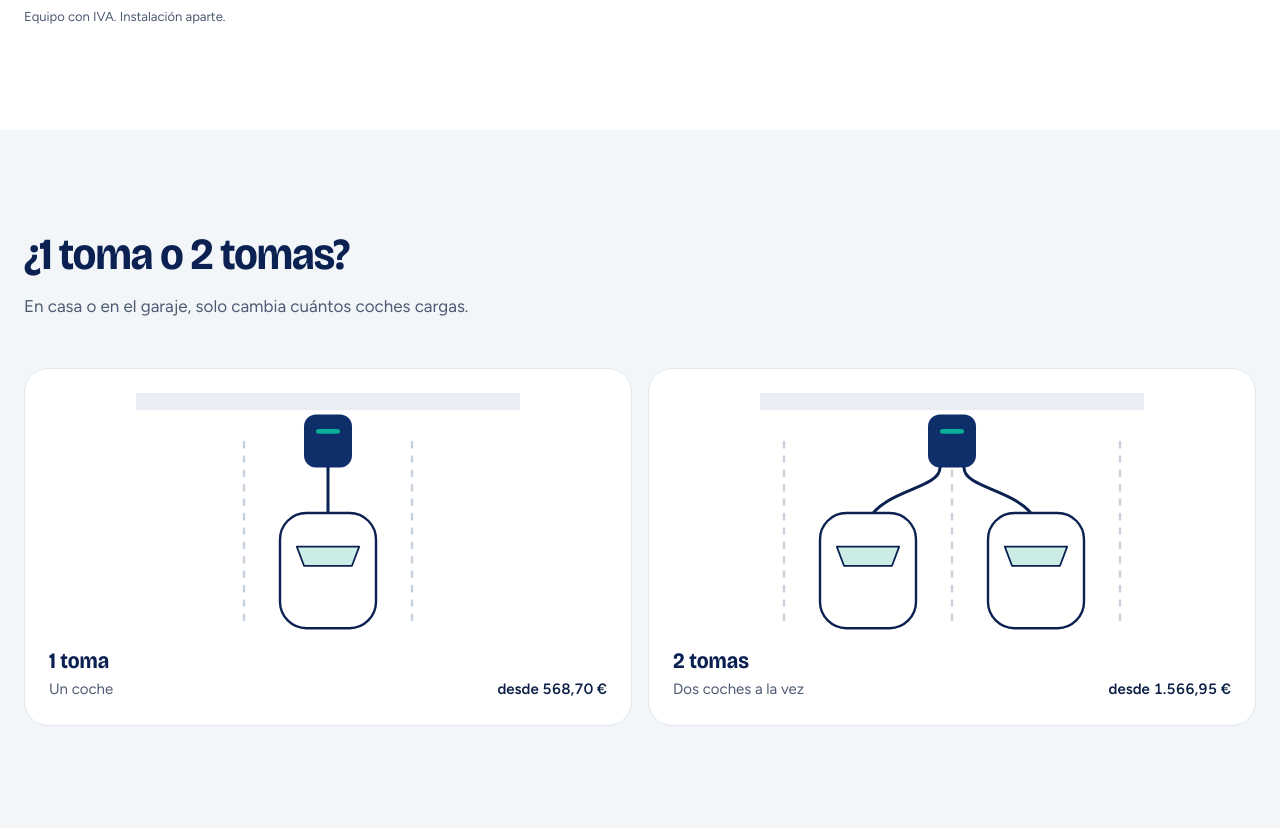
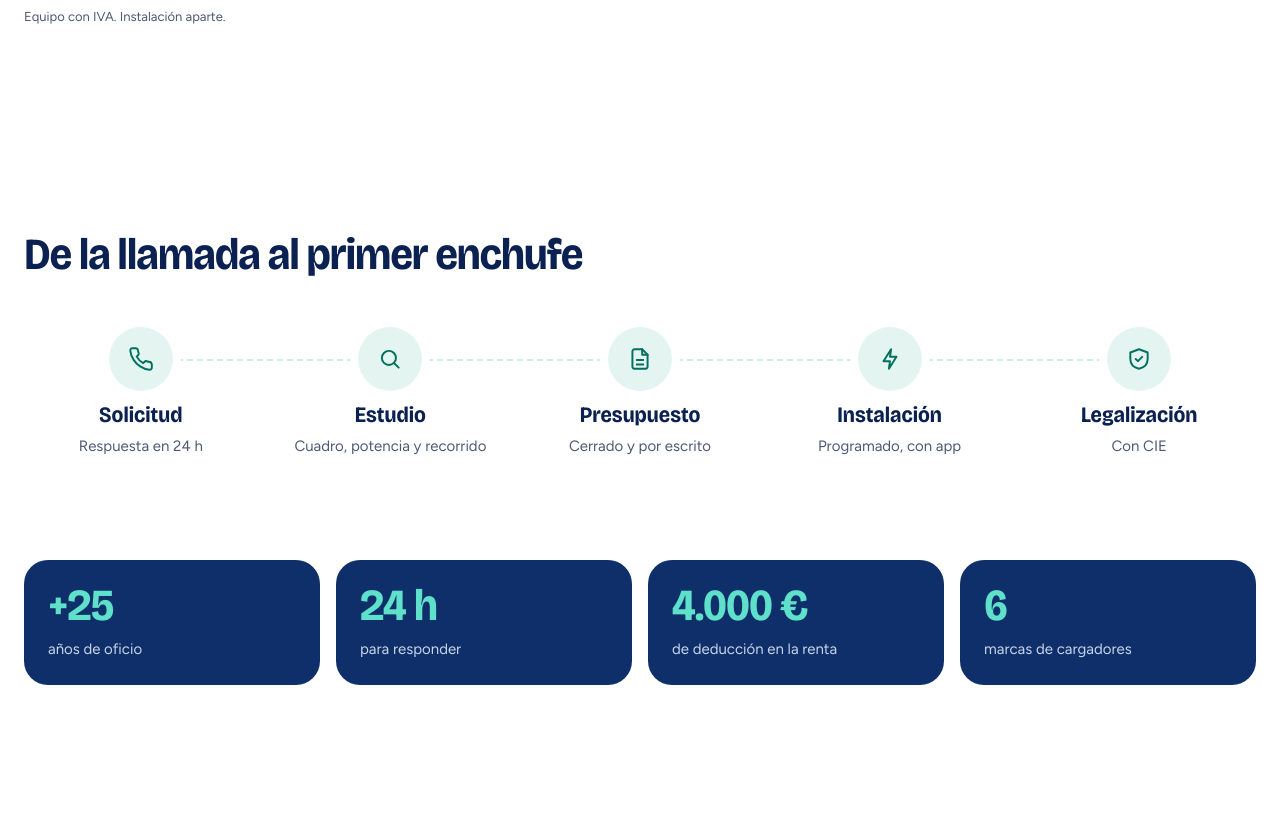
Before and after one commit to pbotiaortin-lang/evoltix-web, a plain HTML site: page index.html in a window 1280 px wide. Shown: the part 1380-2211 px from the top of the page. Drawn offline with Linux system fonts and the light colour scheme.

Commit message:
Portada: quita la comparativa de 1 toma frente a 2 tomas
Co-Authored-By: Claude Opus 5.5 <noreply@anthropic.com>
Claude-Session: https://claude.ai/code/session_01Ndv2hgkoy3e8QzPPt2QSSo

```diff
--- a/css/styles.css
+++ b/css/styles.css
@@ -539,22 +539,10 @@ a[href^="tel:"]{white-space:nowrap}
 .cars{position:absolute;left:12px;top:12px;display:flex;gap:4px;padding:6px 10px;border-radius:var(--pill);background:#E4F5F1;color:#00705F}
 @media (hover:hover) and (pointer:fine){.use:hover{transform:translateY(-2px)}.use:hover .ph img{transform:scale(1.03)}.use:hover .go{transform:translateX(3px)}}
 .uses-note{margin-top:20px}
-/* 1 toma frente a 2 tomas */
-.vs{display:grid;grid-template-columns:repeat(2,minmax(0,1fr));gap:16px}
-.vs-card{display:grid;grid-template-columns:minmax(0,1fr) auto;gap:16px 24px;align-items:end;padding:24px;border-radius:24px;background:var(--card);border:1px solid var(--line);color:var(--ink);text-decoration:none;transition:transform .2s var(--ease-out),border-color .2s ease}
-.vs-svg{grid-column:1/-1;width:100%;height:auto;max-height:240px}
-.vs-t{display:grid;gap:4px}
-.vs-t b{font:700 var(--t3)/1.1 var(--display);color:var(--head)}
-.vs-t span{color:var(--muted);font-size:var(--t5)}
-.vs-p{font-weight:600;font-size:var(--t5);font-variant-numeric:tabular-nums;white-space:nowrap}
-@media (hover:hover) and (pointer:fine){.vs-card:hover{transform:translateY(-2px);border-color:var(--line-strong)}}
 /* Dibujos de línea (esquemas): colores del sistema, también en oscuro */
-.s-wall{fill:var(--surface-2)}
 .s-bay{fill:none;stroke:var(--line-strong);stroke-width:2;stroke-dasharray:6 6}
 .s-box{fill:var(--accent)}
 .s-box.on{fill:var(--teal)}
-.s-led{fill:var(--teal)}
-.s-cable{fill:none;stroke:var(--head);stroke-width:2.5;stroke-linecap:round}
 .s-car rect{fill:var(--card);stroke:var(--head);stroke-width:2}
 .s-car path{fill:var(--mint-2);stroke:var(--head);stroke-width:1.5;stroke-linejoin:round}
 .s-car.mine rect{stroke:var(--teal);stroke-width:3}
@@ -606,7 +594,7 @@ a[href^="tel:"]{white-space:nowrap}
   .hcard{grid-template-columns:1fr;border-radius:24px}
   .stage{justify-self:center;max-width:340px}
   .hcard{gap:24px}
-  .split2,.vs{grid-template-columns:1fr}
+  .split2{grid-template-columns:1fr}
   .steps{grid-template-columns:1fr;gap:20px}
   .steps::before{left:31px;right:auto;top:20px;bottom:20px;border-top:0;border-left:2px dashed var(--mint-2)}
   .steps li{grid-template-columns:64px minmax(0,1fr);justify-items:start;text-align:left;column-gap:16px;row-gap:2px;align-items:center}
@@ -628,7 +616,6 @@ a[href^="tel:"]{white-space:nowrap}
   .tiles li{grid-template-columns:48px minmax(0,1fr);column-gap:16px;row-gap:2px;padding:18px}
   .tiles .ic{grid-row:1/3;margin:0}
   .nums li{padding:20px}
-  .vs-card{padding:18px;grid-template-columns:1fr}
   .figs{grid-template-columns:1fr}
 }
 @media (prefers-reduced-motion:reduce){
--- a/index.html
+++ b/index.html
@@ -120,36 +120,6 @@
     <li><a class="use" href="catalogo.html#uso-accesorio"><span class="ph"><img src="img/productos/circutor-pd10-fm1.jpg" alt="" width="500" height="500" loading="lazy"></span><b>Pedestales y accesorios</b><span class="row"><span data-price="uso:accesorio">desde 7,26&nbsp;€</span><span class="go" aria-hidden="true"><svg width="16" height="16"><use href="#i-arrow"/></svg></span></span></a></li>
   </ul>
   <p class="note uses-note">Equipo con IVA. Instalación aparte.</p>
-</div></section>
-
-<!-- ========== 1 TOMA FRENTE A 2 TOMAS ========== -->
-<section class="section tint" aria-labelledby="vs-t"><div class="wrap">
-  <div class="sec-head"><h2 id="vs-t">¿1 toma o 2 tomas?</h2><p class="lead">En casa o en el garaje, solo cambia cuántos coches cargas.</p></div>
-  <div class="vs">
-    <a class="vs-card" href="catalogo.html#uso-1">
-      <svg class="vs-svg" viewBox="0 0 320 200" role="img" aria-label="Un cargador en la pared y un coche en su plaza">
-        <rect class="s-wall" x="0" y="0" width="320" height="14"/>
-        <path class="s-bay" d="M90 40v150M230 40v150"/>
-        <rect class="s-box" x="140" y="18" width="40" height="44" rx="10"/><rect class="s-led" x="150" y="30" width="20" height="4" rx="2"/>
-        <path class="s-cable" d="M160 62c0 24 0 30 0 44"/>
-        <g class="s-car" transform="translate(120 100)"><rect width="80" height="96" rx="22"/><path d="M14 28h52l-6 16H20z"/></g>
-      </svg>
-      <span class="vs-t"><b>1 toma</b><span>Un coche</span></span>
-      <span class="vs-p" data-price="uso:1">desde 568,70&nbsp;€</span>
-    </a>
-    <a class="vs-card" href="catalogo.html#uso-2">
-      <svg class="vs-svg" viewBox="0 0 320 200" role="img" aria-label="Un cargador en la pared y dos coches, uno a cada lado">
-        <rect class="s-wall" x="0" y="0" width="320" height="14"/>
-        <path class="s-bay" d="M20 40v150M160 40v150M300 40v150"/>
-        <rect class="s-box" x="140" y="18" width="40" height="44" rx="10"/><rect class="s-led" x="150" y="30" width="20" height="4" rx="2"/>
-        <path class="s-cable" d="M150 62c0 18-46 18-60 44M170 62c0 18 46 18 60 44"/>
-        <g class="s-car" transform="translate(50 100)"><rect width="80" height="96" rx="22"/><path d="M14 28h52l-6 16H20z"/></g>
-        <g class="s-car" transform="translate(190 100)"><rect width="80" height="96" rx="22"/><path d="M14 28h52l-6 16H20z"/></g>
-      </svg>
-      <span class="vs-t"><b>2 tomas</b><span>Dos coches a la vez</span></span>
-      <span class="vs-p" data-price="uso:2">desde 1.566,95&nbsp;€</span>
-    </a>
-  </div>
 </div></section>
 
 <!-- ========== PROCESO ========== -->
```
